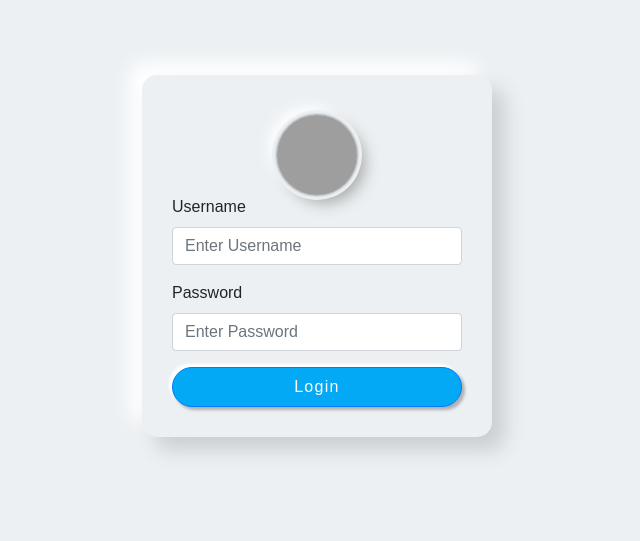
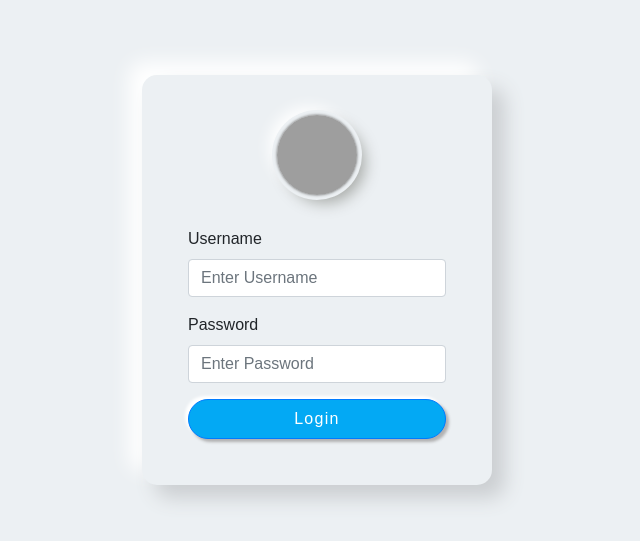
Before and after one commit to pjgit2/pgm, a Flask app: page /login in a window 1280 px wide. Shown: the part 149-690 px from the top of the page, without its empty margins (323-963 px from the left). Run offline with Flask 3, Linux system fonts and the light colour scheme; parts of the project's set-up code (start-up, migrations or seed data) failed here and were passed over; some libraries are stand-ins or nearby versions; grey boxes are pictures that could not be loaded.

Commit message:
adding class for allignment

```diff
--- a/templates/login.html
+++ b/templates/login.html
@@ -98,7 +98,7 @@ body {
 <img src="https://scontent-lhr8-1.xx.fbcdn.net/v/t39.30808-6/274368330_4809115652520698_4057580962004625226_n.jpg?_nc_cat=108&ccb=1-7&_nc_sid=efb6e6&_nc_ohc=jxAKo1I0giAAX8Zi7KU&_nc_ht=scontent-lhr8-1.xx&oh=00_AfCEbsNHAIcmYiLMSEKjJlxCdDtG72uvfr_z60ghkhUHIQ&oe=657D66BA" alt="">
 </div>
 
-<form action="/login" method="post">
+<form action="/login" method="post" class="p-3 mt-3">
     <div class="form-group">
     	<label for="exampleInputEmail1">Username</label>
     	<input type="text" name="uname" class="form-control" id="exampleInputEmail1" aria-describedby="emailHelp" placeholder="Enter Username">
```
